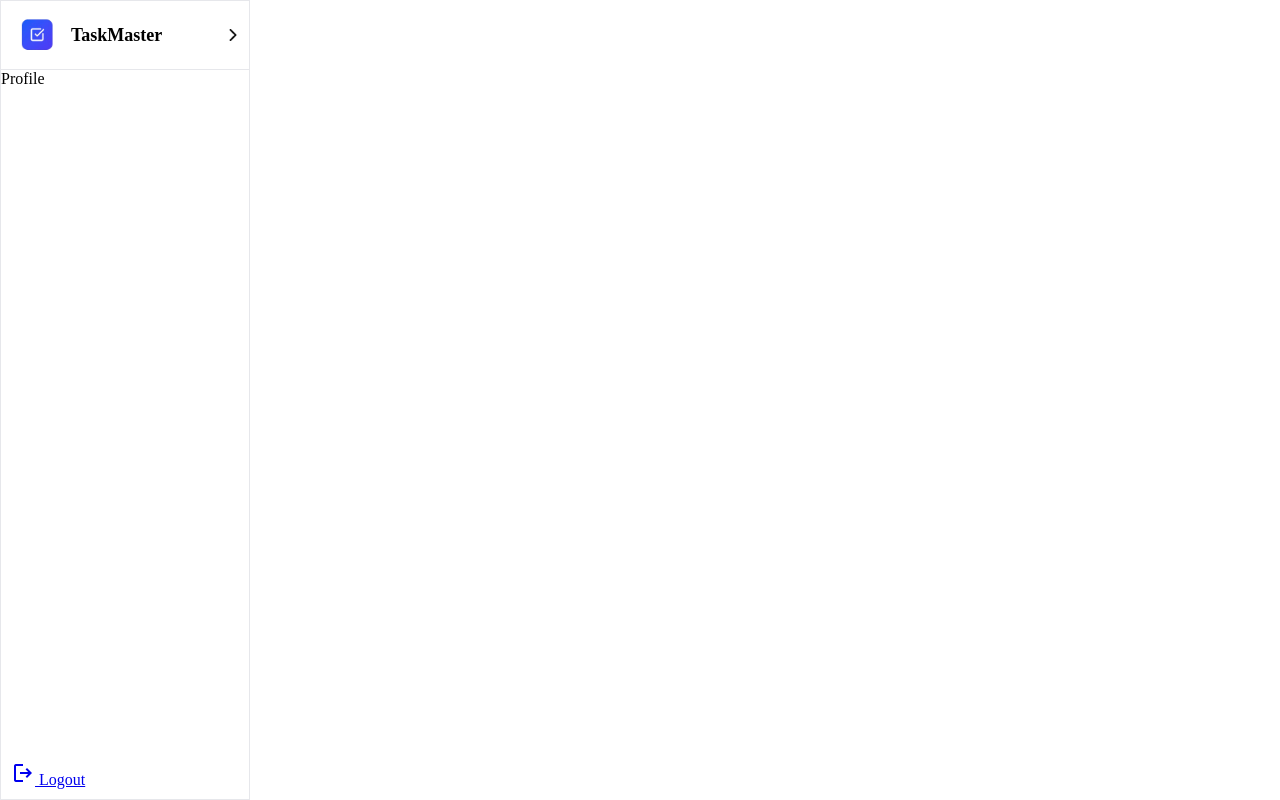
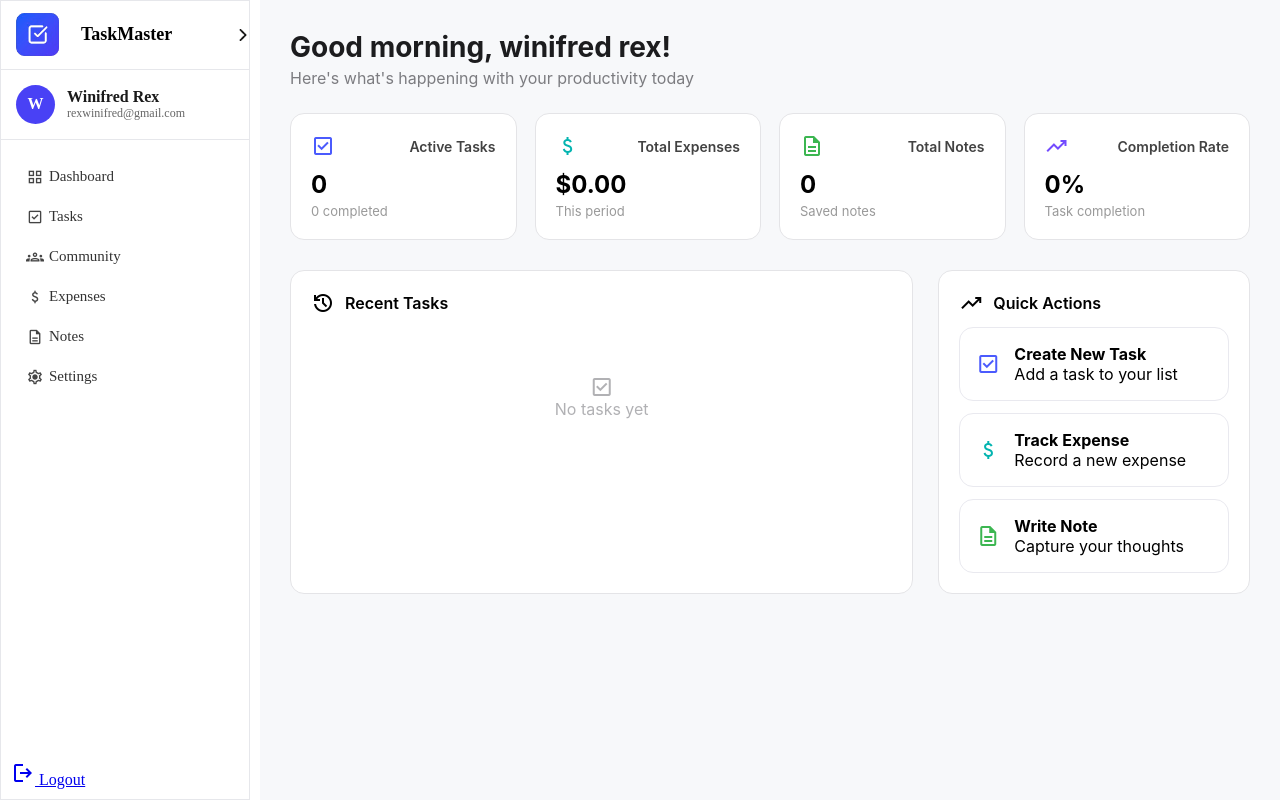
Before and after one commit to winifredrex/TaskProject, a plain HTML site: page modules/login/dashboard/dashboard.html in a window 1280 px wide. Drawn offline with nearby package versions, Linux system fonts and the light colour scheme.

Commit message:
editing dashboard

```diff
--- a/components/side-bar/sidebar.css
+++ b/components/side-bar/sidebar.css
@@ -17,18 +17,18 @@ html, body {
     border: 1px solid #E6E7EB;
     position: fixed;
     transition: width 0.3s ease;
+     justify-content: flex-start;
 }
 
 .logo {
     display: flex;
     align-items: center;
     gap: 10px;
-    padding: 10px;
     position: relative;
 }
 
 .logo img {
-    width: 50px;
+    width: 70px;
     height: auto;
 }
 
@@ -86,3 +86,75 @@ html, body {
     margin-top: auto;
     padding: 10px;
 }
+
+.profile {
+    display: flex;
+    align-items: center;
+    gap: 12px;
+    padding: 15px;
+}
+
+.avatar {
+    width: 39px;
+    height: 39px;
+    border-radius: 50%;
+    background-color:#4941F5;
+    color: white;
+    display: flex;
+    justify-content: center;
+    align-items: center;
+    font-size: 16px;
+    font-weight: bold;
+    text-transform: uppercase;
+}
+
+.profile-info .name {
+    font-size: 16px;
+    font-weight: bold;
+    color: #1a1a1a;
+}
+
+.profile-info .gmail {
+    font-size: 12px;
+    color: #666;
+}
+.menu {
+    list-style: none;
+    margin-left: 15px;
+}
+
+.menu li {
+    display: flex;
+    align-items: center;
+    gap: 5px;
+    padding: 8px 10px;
+    margin-bottom: 6px;
+    font-size: 15px;
+    color: #333;
+    cursor: pointer;
+    border-radius: 10px;
+    transition: background 0.2s ease, color 0.2s ease;
+}
+
+.menu li span {
+    font-size: 18px;
+    color: #444;
+}
+
+.menu li:hover {
+    background: #f3f4ff;
+    color: #4b5bfd;
+}
+
+.menu li:hover span {
+    color: #4b5bfd;
+}
+
+.menu li.active {
+    background: #eef0ff;
+    color: #4b5bfd;
+}
+
+.menu li.active span {
+    color: #4b5bfd;
+}
--- a/components/side-bar/sidebar.html
+++ b/components/side-bar/sidebar.html
@@ -18,7 +18,50 @@
 
         <div class="divider1"></div>
 
-        <div class="profile">Profile</div>
+        <div class="profile">
+            <div class="avatar" id="profileAvatar"></div>
+
+            <div class="profile-info">
+                <div class="name">Winifred Rex</div>
+                <div class="gmail">rexwinifred@gmail.com</div>
+            </div>
+        </div>
+
+
+        <div class="divider1"></div>
+
+        <ul class="menu">
+            <li>
+                <span class="material-symbols-outlined">grid_view</span>
+                Dashboard
+            </li>
+
+            <li>
+                <span class="material-symbols-outlined">check_box</span>
+                Tasks
+            </li>
+
+            <li>
+                <span class="material-symbols-outlined">groups</span>
+                Community
+            </li>
+
+            <li>
+                <span class="material-symbols-outlined">attach_money</span>
+                Expenses
+            </li>
+
+            <li>
+                <span class="material-symbols-outlined">description</span>
+                Notes
+            </li>
+
+            <li>
+                <span class="material-symbols-outlined">settings</span>
+                Settings
+            </li>
+        </ul>
+
 
         <div class="logout">
             <a href="#"><span class="material-symbols-outlined">logout</span> Logout</a>
--- a/components/side-bar/sidebar.js
+++ b/components/side-bar/sidebar.js
@@ -4,10 +4,16 @@ const collapseArrow = document.querySelector('.collapse-arrow');
 collapseArrow.addEventListener('click', () => {
     sidebar.classList.toggle('collapsed');
 
-    // Rotate the image
     if (sidebar.classList.contains('collapsed')) {
         collapseArrow.style.transform = 'rotate(180deg)';
     } else {
         collapseArrow.style.transform = 'rotate(0deg)';
     }
 });
+
+const name = "Winifred Rex";
+const avatar = document.getElementById("profileAvatar");
+
+if (name && avatar) {
+    avatar.textContent = name.trim().charAt(0);
+}
--- a/modules/login/dashboard/dashboard.css
+++ b/modules/login/dashboard/dashboard.css
@@ -0,0 +1,111 @@
+.blue { color: #4b5bfd; }
+.teal { color: #03b4b0; }
+.green { color: #3cb651; }
+.purple { color: #734bff; }
+
+
+
+.dashboard-content {
+    margin-left: 260px;
+    padding: 30px;
+    font-family: "Inter", sans-serif;
+    background: #f7f8fa;
+    min-height: 100vh;
+}
+
+.header h1 {
+    font-size: 28px;
+    font-weight: 700;
+    color: #1c1c1e;
+}
+
+.header p {
+    color: #7c7c80;
+    margin-top: 4px;
+}
+
+.stats-container {
+    display: grid;
+    grid-template-columns: repeat(4, 1fr);
+    gap: 18px;
+    margin-top: 25px;
+}
+
+.stat-card {
+    background: #ffffff;
+    border: 1px solid #e4e4e7;
+    padding: 20px;
+    border-radius: 14px;
+}
+
+.stat-header {
+    display: flex;
+    align-items: center;
+    justify-content: space-between;
+}
+
+.stat-header h3 {
+    font-size: 14px;
+    font-weight: 600;
+    color: #424242;
+}
+
+.stat-value {
+    margin-top: 12px;
+    font-size: 24px;
+    font-weight: 700;
+    color: #000;
+}
+
+.stat-card p {
+    margin-top: 4px;
+    font-size: 13px;
+    color: #999;
+}
+
+
+.bottom-grid {
+    display: grid;
+    grid-template-columns: 2fr 1fr;
+    gap: 25px;
+    margin-top: 30px;
+}
+
+.card {
+    background: #ffffff;
+    border: 1px solid #e4e4e7;
+    padding: 20px;
+    border-radius: 14px;
+}
+
+.card-header {
+    display: flex;
+    align-items: center;
+    gap: 10px;
+}
+
+.card-header h3 {
+    font-size: 16px;
+    font-weight: 600;
+}
+
+.empty-state {
+    margin-top: 60px;
+    text-align: center;
+    color: #b1b1b4;
+}
+
+.empty-icon {
+    font-size: 50px;
+    color: #b1b1b4;
+}
+
+.action-card {
+    display: flex;
+    align-items: center;
+    gap: 14px;
+    padding: 16px;
+    border: 1px solid #e9e9ef;
+    border-radius: 14px;
+    margin-top: 12px;
+}
--- a/modules/login/dashboard/dashboard.html
+++ b/modules/login/dashboard/dashboard.html
@@ -1,10 +1,111 @@
 <head>
     <title>dashboard</title>
     <link rel="stylesheet" href="/components/side-bar/sidebar.css">
+    <link rel="stylesheet" href="/modules/login/dashboard/dashboard.css"
 </head>
 <body>
 
     <div data-import="/components/side-bar/sidebar.html"></div>
 
+    <section class="dashboard-content">
+
+    <div class="header">
+        <h1>Good morning, winifred rex!</h1>
+        <p>Here's what's happening with your productivity today</p>
+    </div>
+
+    <div class="stats-container">
+
+        <div class="stat-card">
+            <div class="stat-header">
+                <span class="material-symbols-outlined stat-icon blue">check_box</span>
+                <h3>Active Tasks</h3>
+            </div>
+            <div class="stat-value">0</div>
+            <p>0 completed</p>
+        </div>
+
+        <div class="stat-card">
+            <div class="stat-header">
+                <span class="material-symbols-outlined stat-icon teal">attach_money</span>
+                <h3>Total Expenses</h3>
+            </div>
+            <div class="stat-value">$0.00</div>
+            <p>This period</p>
+        </div>
+
+        <div class="stat-card">
+            <div class="stat-header">
+                <span class="material-symbols-outlined stat-icon green">description</span>
+                <h3>Total Notes</h3>
+            </div>
+            <div class="stat-value">0</div>
+            <p>Saved notes</p>
+        </div>
+
+        <div class="stat-card">
+            <div class="stat-header">
+                <span class="material-symbols-outlined stat-icon purple">trending_up</span>
+                <h3>Completion Rate</h3>
+            </div>
+            <div class="stat-value">0%</div>
+            <p>Task completion</p>
+        </div>
+
+    </div>
+
+    <div class="bottom-grid">
+
+
+        <div class="recent-tasks card">
+            <div class="card-header">
+                <span class="material-symbols-outlined">history</span>
+                <h3>Recent Tasks</h3>
+            </div>
+
+            <div class="empty-state">
+                <span class="material-symbols-outlined empty-icon">check_box</span>
+                <p>No tasks yet</p>
+            </div>
+        </div>
+
+
+        <div class="quick-actions card">
+            <div class="card-header">
+                <span class="material-symbols-outlined">trending_up</span>
+                <h3>Quick Actions</h3>
+            </div>
+
+            <div class="action-card">
+                <span class="material-symbols-outlined blue">check_box</span>
+                <div>
+                    <h4>Create New Task</h4>
+                    <p>Add a task to your list</p>
+                </div>
+            </div>
+
+            <div class="action-card">
+                <span class="material-symbols-outlined teal">attach_money</span>
+                <div>
+                    <h4>Track Expense</h4>
+                    <p>Record a new expense</p>
+                </div>
+            </div>
+
+            <div class="action-card">
+                <span class="material-symbols-outlined green">description</span>
+                <div>
+                    <h4>Write Note</h4>
+                    <p>Capture your thoughts</p>
+                </div>
+            </div>
+
+        </div>
+
+    </div>
+
+</section>
+
+
 <script src="/assest/js/global.js"></script>
 </body>
```
Also changed, not shown: modules/login/login.js (+5 -5 lines).
